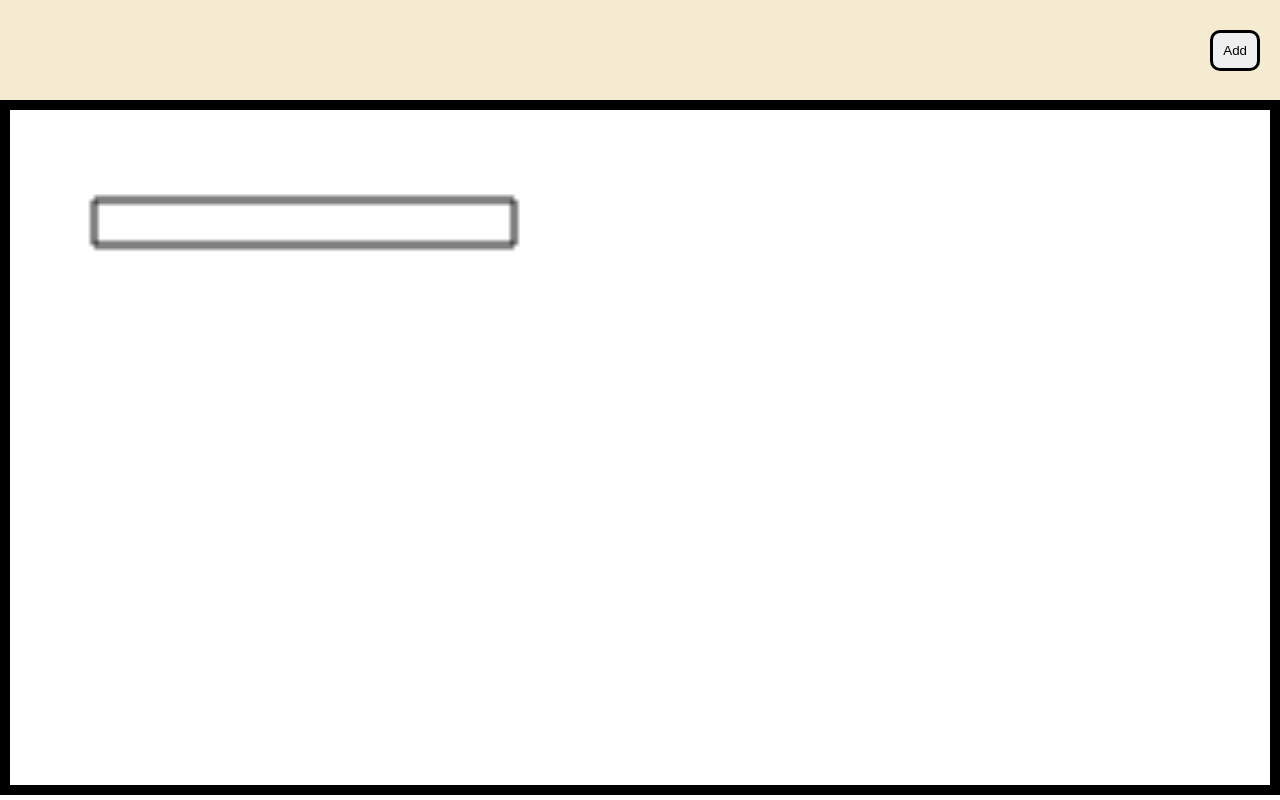
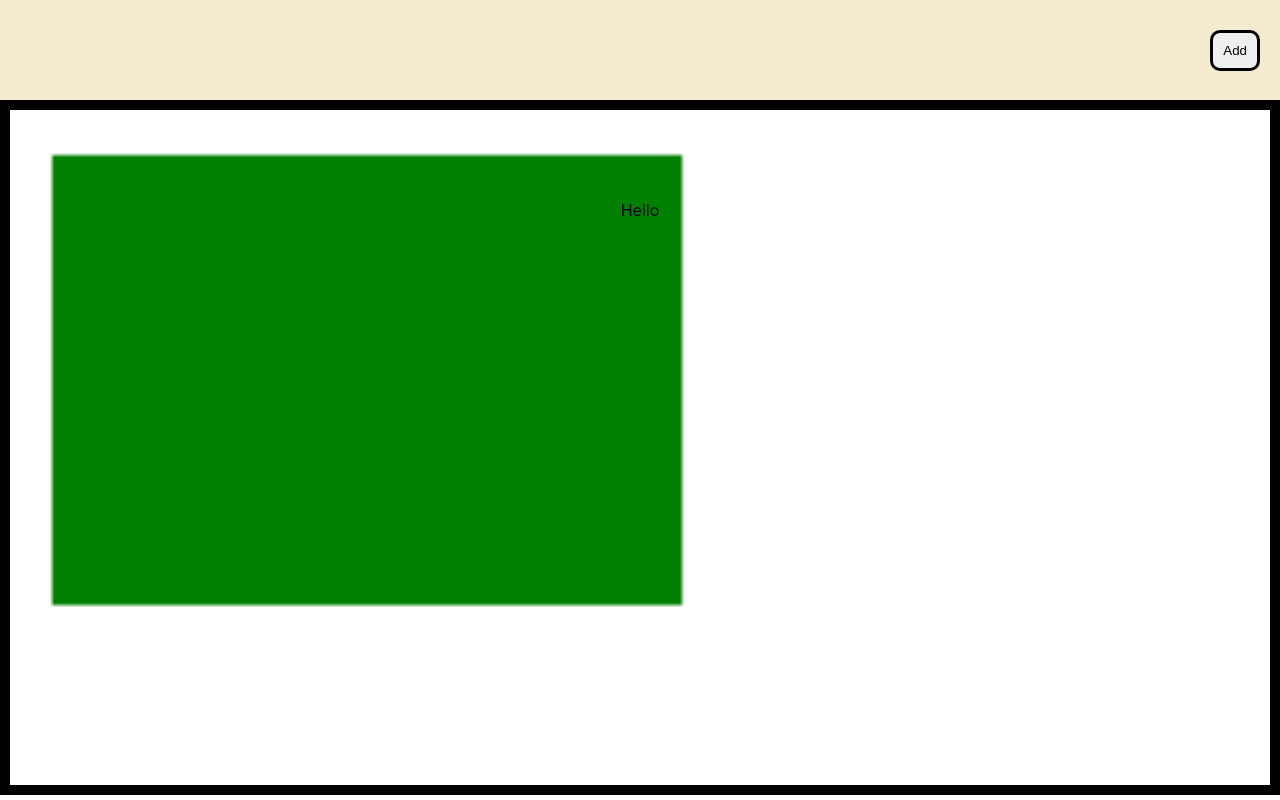
Before and after one commit to 87prashant/MindChart, a React (Create React App) app in the folder packages/client/: page / in a window 1280 px wide. Built offline with nearby package versions, Linux system fonts and the light colour scheme.

Commit message:
add addNewThemo

```diff
--- a/packages/client/src/App.tsx
+++ b/packages/client/src/App.tsx
@@ -2,11 +2,13 @@ import React from 'react';
 import Canvas from './components/canvas'
 import Header from './components/Header'
 import './App.css';
+import AddNewThemo from './components/AddNewThemo';
 
 function App() {
   return (
     <div className="App">
       <Header/>
+      <AddNewThemo />
       <Canvas/>
     </div>
   );
--- /dev/null
+++ b/packages/client/src/components/AddNewThemo.tsx
@@ -0,0 +1,19 @@
+import styled from "@emotion/styled";
+import React from "react";
+
+const StyledWrapper = styled('div')({
+    position: 'fixed',
+    top: 0,
+    bottom: 0,
+    right: 0,
+    left: 0,
+    width: '700px',
+    height: '400px',
+    margin: 'auto',
+})
+const AddNewThemo = () => {
+  return <StyledWrapper>
+    Hello
+  </StyledWrapper>;
+};
+export default AddNewThemo;
--- a/packages/client/src/components/Header.tsx
+++ b/packages/client/src/components/Header.tsx
@@ -19,10 +19,14 @@ const AddButton = styled('button')({
     borderRadius: '10px'
 })
 
+const addNewThemo = () => {
+
+}
+
 const Header = () => {
     return (
         <StyledHeader>
-            <AddButton >
+            <AddButton onClick={() => addNewThemo()}>
                 Add
             </AddButton>
         </StyledHeader>
--- a/packages/client/src/components/canvas.tsx
+++ b/packages/client/src/components/canvas.tsx
@@ -13,10 +13,13 @@ const Canvas = () => {
   const draw = (ctx: CanvasRenderingContext2D | null) => {
     ctx?.clearRect(0, 0, ctx?.canvas.width, ctx?.canvas.height)
     ctx?.beginPath();
-    ctx?.rect(20, 20, 100, 10);
-    ctx?.stroke();
+    ctx?.rect(20, 20, 40, 18);
+    ctx?.fill();
+    if(ctx !== null) {
+      ctx.fillStyle = "green";
+    }
+    ctx?.fillRect(10, 10, 150, 100);
   }
-
 
   useEffect(() => {
     const canvas = canvasRef.current as unknown as HTMLCanvasElement
```
